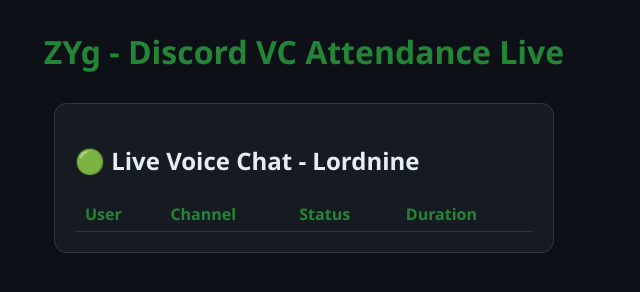
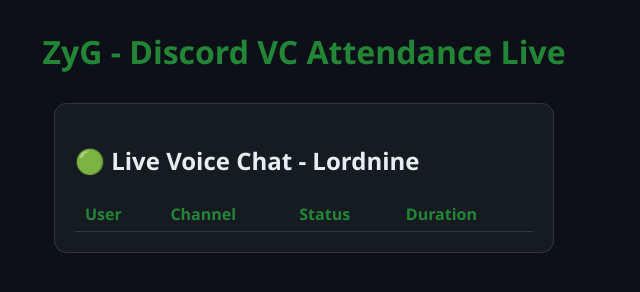
Before and after one commit to gordon023/VC-Attendance, a website: page public/index.html in a window 1280 px wide. Shown: the full height of the page, 336-976 px from the left. Drawn offline with nearby package versions, Linux system fonts and the light colour scheme; no server answers.

Commit message:
Update index.html

```diff
--- a/public/index.html
+++ b/public/index.html
@@ -3,7 +3,7 @@
 <head>
 <meta charset="UTF-8">
 <meta name="viewport" content="width=device-width, initial-scale=1.0">
-<title>ZyG - Discord VC Attendance Live</title>
+<title>ZyG - Discord VC</title>
 <script src="https://cdn.socket.io/4.7.5/socket.io.min.js"></script>
 <script src="https://cdn.jsdelivr.net/npm/html2canvas@1.4.1/dist/html2canvas.min.js"></script>
 <style>
@@ -99,7 +99,7 @@
 <body>
 
 <header>
-  <h1>ZYg - Discord VC Attendance Live</h1>
+  <h1>ZyG - Discord VC Attendance Live</h1>
   <div class="admin-controls">
     <span id="adminStatus" style="display:none; font-weight:bold; color:#2ea043;">Admin Logged In</span>
     <button id="adminBtn">Admin Login</button>
```
